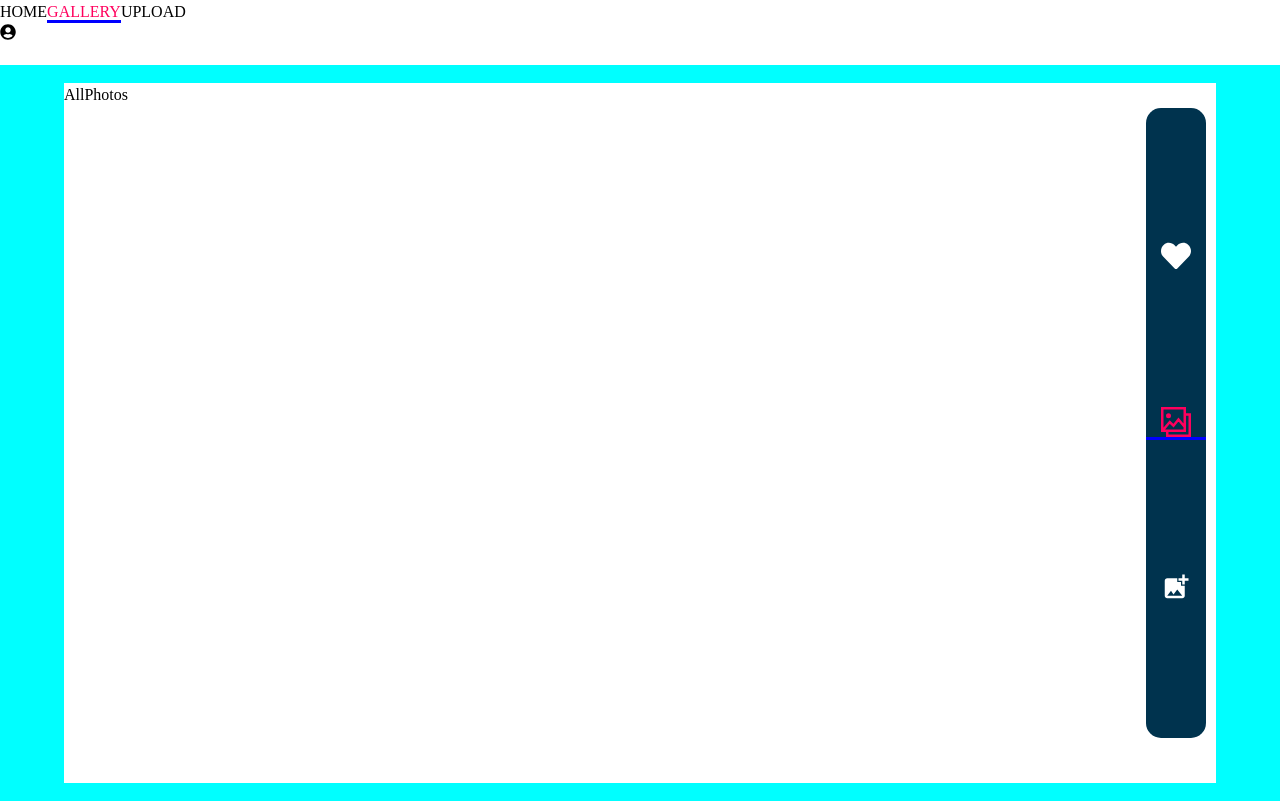
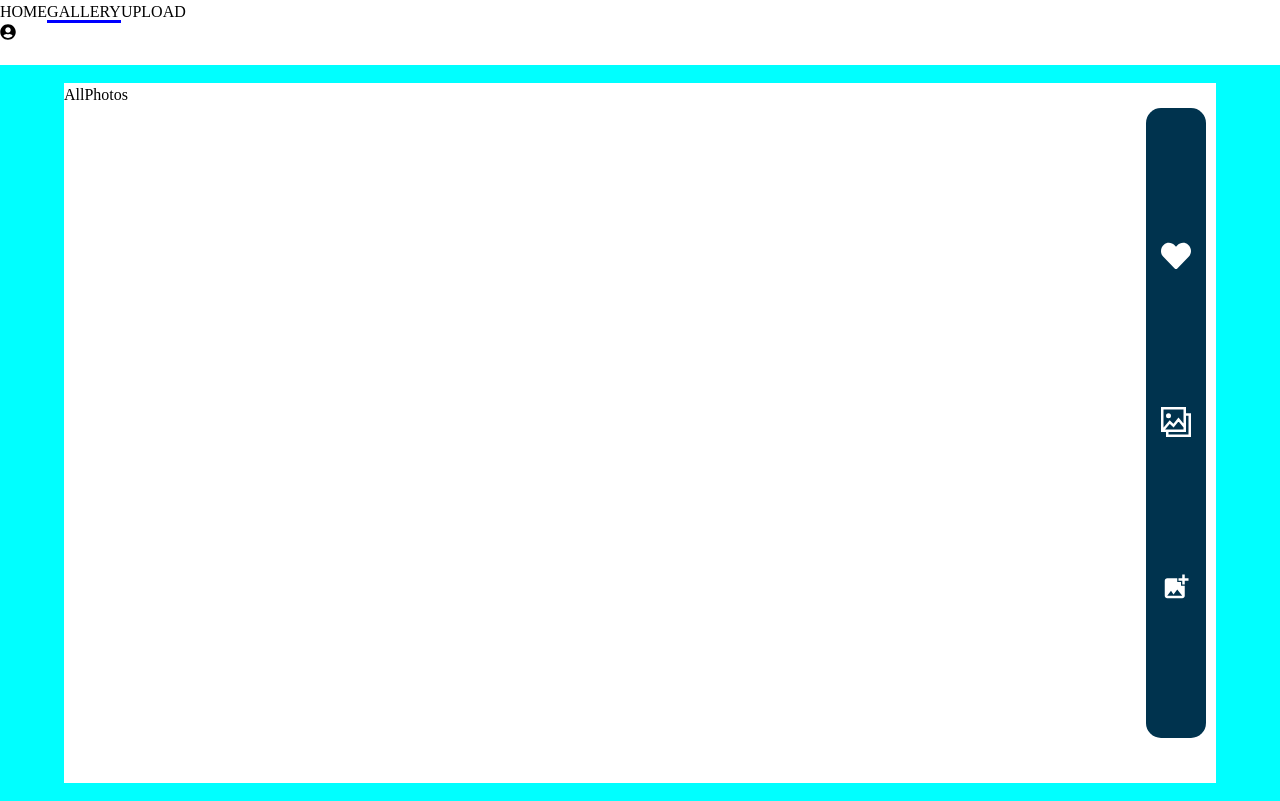
Before and after one commit to shailendrapawar/CloudSnap, a React (Vite) app in the folder frontend/: page /gallery in a window 1280 px wide. Built offline with nearby package versions, Linux system fonts and the light colour scheme.

Commit message:
gallery nav section

```diff
--- a/frontend/src/components/galleryNav/GalleryNav.jsx
+++ b/frontend/src/components/galleryNav/GalleryNav.jsx
@@ -5,14 +5,16 @@
 import {NavLink, Outlet, useNavigate} from "react-router-dom"
 import './galleryNav.css'
 const GalleryNav = () => {
+
     const navigate=useNavigate()
-    // className={(isActive)=>isActive?"activeClass":""}
+
   return (
     <nav className='gallery-nav'>
-        <NavLink to='/gallery/favourites'><FaHeart/></NavLink>
-        <NavLink to='/gallery'><GrGallery/></NavLink>
-        <NavLink to="/upload"><MdAddPhotoAlternate/></NavLink>
-        </nav>
+        <NavLink className={({isActive})=>isActive?"activeClass":""} to='/gallery/favourites'><FaHeart/></NavLink>
+        <NavLink className={({isActive})=>isActive?"activeClass":""} to='/gallery/'><GrGallery/></NavLink>
+        <NavLink className={({isActive})=>isActive?"activeClass":""} to="/upload"><MdAddPhotoAlternate/></NavLink>
+
+     </nav>
 )
 }
 
--- a/frontend/src/components/galleryNav/galleryNav.css
+++ b/frontend/src/components/galleryNav/galleryNav.css
@@ -22,6 +22,7 @@
   height: 30px;
   width: 30px;
 }
-.active {
+.activeClass {
   color: rgb(255, 0, 93);
+  text-decoration: none;
 }
--- a/frontend/src/main.jsx
+++ b/frontend/src/main.jsx
@@ -15,9 +15,10 @@
   createRoutesFromElements(
     <Route path='/' element={<Layout />}>
       <Route path='' element={<Home />}></Route>
-      <Route path='gallery' element={<Gallery />}>
-      <Route path='' element={<AllPhotos/>} />
-        <Route path='favourites' element={<Favourites/>} />
+
+      <Route path='gallery/' element={<Gallery />}>
+        <Route path='' element={<AllPhotos/>} />
+        <Route path='favourites' element={<Favourites />} />
       </Route>
 
       <Route path='upload' element={<Upload />} />
```
